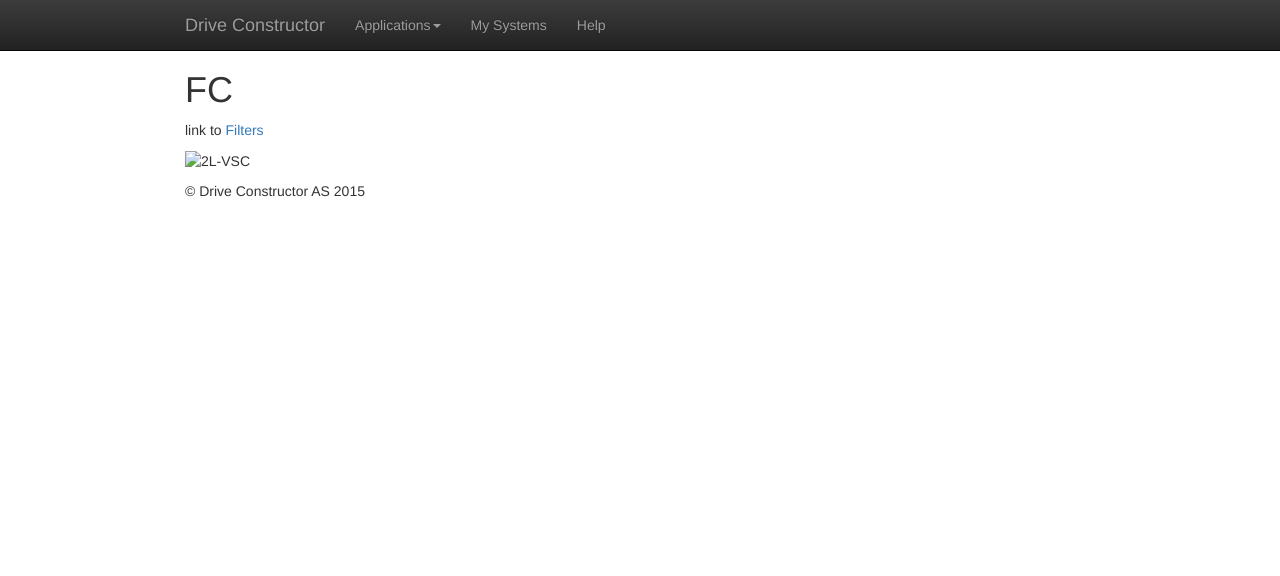
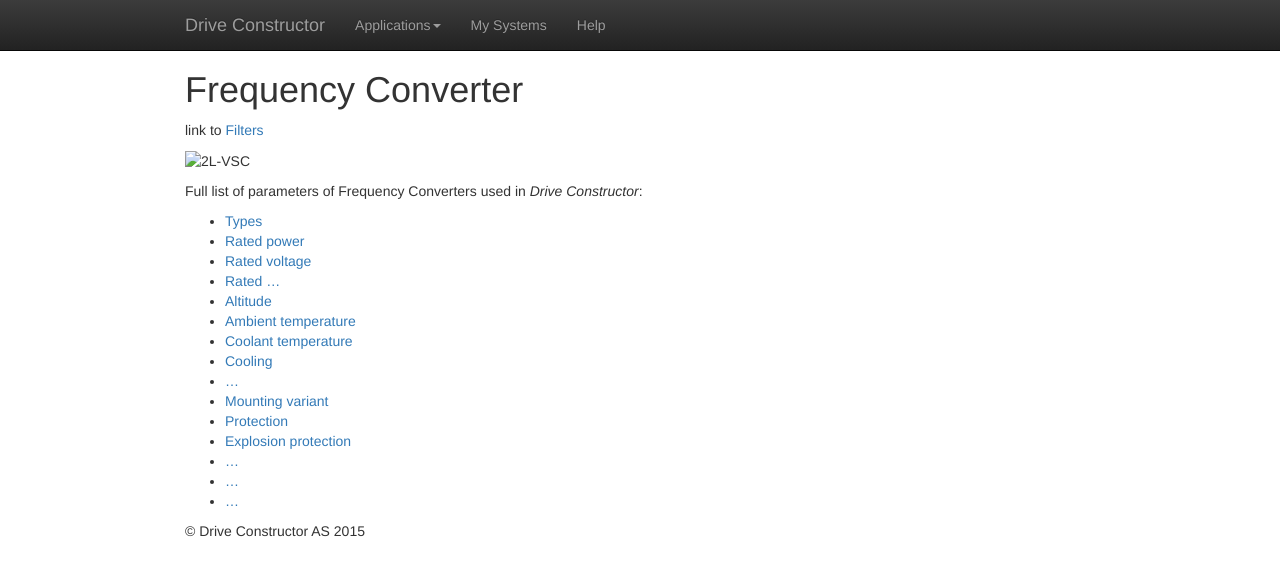
Before and after one commit to Alexey1Gavrilov/drive-constructor-site, a Jekyll site: the page built from help/equipment/frequency-converters/index.md, in a window 1280 px wide. Shown: the top 576 px of the page. Built offline with Jekyll 4.4.1, drawn with Linux system fonts in a browser that asks for light colours.

Commit message:
Update index.md

```diff
--- a/help/equipment/frequency-converters/index.md
+++ b/help/equipment/frequency-converters/index.md
@@ -2,8 +2,27 @@
 layout: default
 ---
 
-# FC
+# Frequency Converter
 
 link to [Filters](filters.html)
 
 ![2L-VSC](image/fc-topologies/2l-vsc.png)
+
+
+Full list of parameters of Frequency Converters used in *Drive Constructor*:
+
+* [Types](FC-types.html)
+* [Rated power](FC-rated-power.html)
+* [Rated voltage](FC-rated-voltage.html)
+* [Rated ...](FC-rated-synchronous-speed.html)
+* [Altitude](FC-altitude.html)
+* [Ambient temperature](FC-ambient-temperature.html)
+* [Coolant temperature](FC-coolant-temperature.html)
+* [Cooling](FC-cooling.html)
+* [...](FC-efficiency-class.html)
+* [Mounting variant](FC-mounting-variant.html)
+* [Protection](FC-protection.html)
+* [Explosion protection](FC-explosion-protection.html)
+* [...](FC-insulation.html)
+* [...](FC-shaft-height.html)
+* [...](FC-frame-material.html)
```
